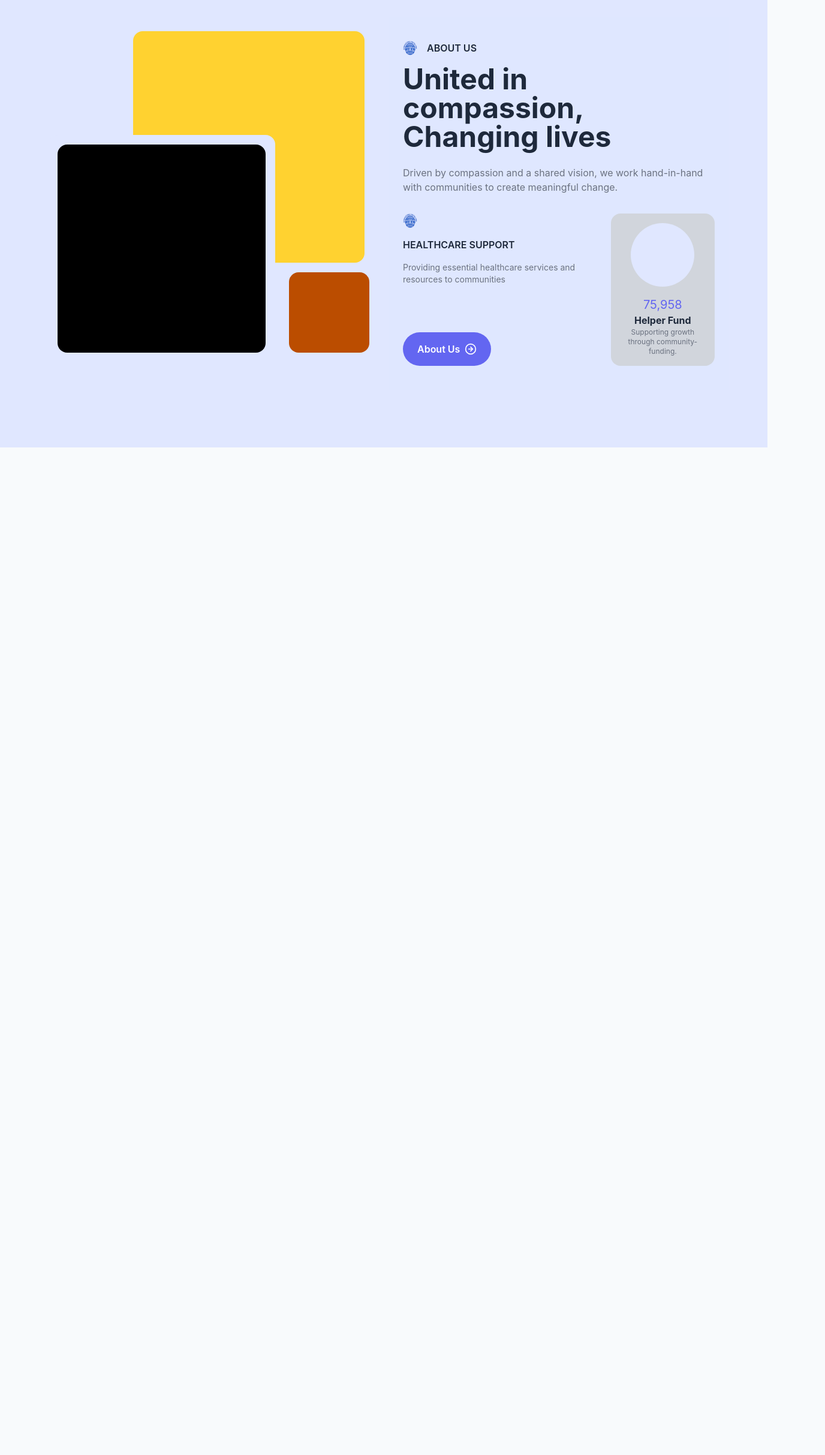
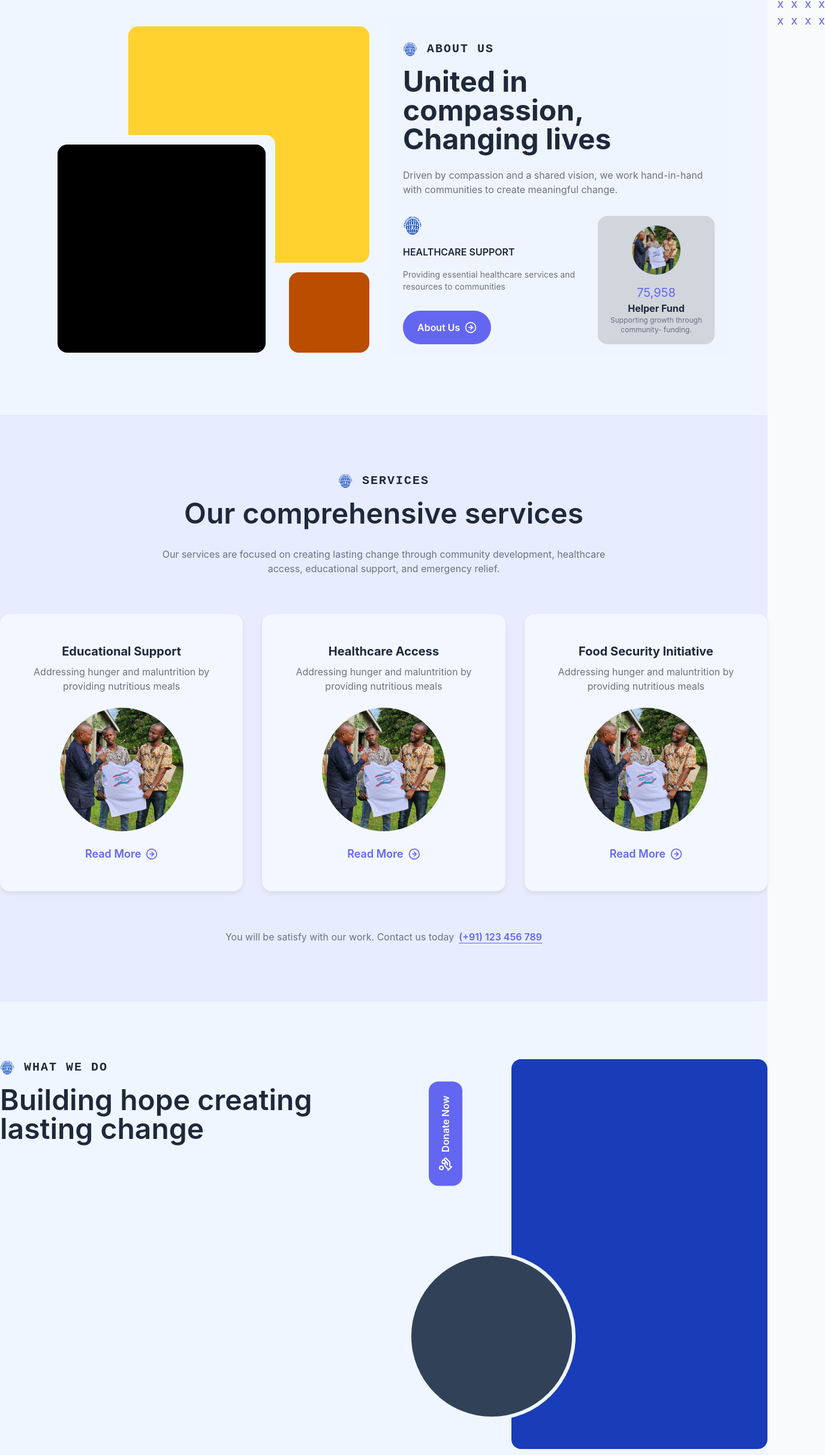
Before and after one commit to Ochiengmorris/lycbo, a Next.js app: page / in a window 1280 px wide. Shown: the part 1059-3485 px from the top of the page at 60% size, 1376 px wide, since content can reach past the window. Before the commit the page ends 1805 px from the top, so only its background shows below. Built offline with nearby package versions, Linux system fonts and the light colour scheme.

Commit message:
2nd page - landing-done

```diff
--- a/src/app/page.tsx
+++ b/src/app/page.tsx
@@ -2,16 +2,14 @@ import HeaderNav from "@/components/HeaderNav";
 import LandingBanner from "@/components/LandingBanner ";
 import Image from "next/image";
 import female_teacher from "@/images/FxmUtvGWcAEpkeQ.jpg";
-import trusted from "@/images/trusted.png";
 import new_logo from "@/images/new_small_logo.png";
 import {
-  Ambulance,
   ArrowRightCircle,
-  ChartSpline,
-  School2,
-  VenusAndMars,
+  HandCoinsIcon,
+  LucideArrowRightCircle,
 } from "lucide-react";
 import { Card } from "@/components/ui/card";
+import Link from "next/link";
 import { Button } from "@/components/ui/button";
 
 export default function Home() {
@@ -22,43 +20,49 @@ export default function Home() {
       </div>
       <LandingBanner />
 
-      <div className="bg-accent py-24">
+      <div className="bg-blue-50 py-24">
         <div className="max-w-7xl mx-auto">
-          <div className="grid md:grid-cols-2 gap-4 px-4 lg:px-16 w-full">
-            <div className="aspect-square overflow-hidden flex flex-col relative p-4 gap-2">
-              {/* <Image
-                src={female_teacher}
-                alt="Education"
-                className="object-cover w-full h-full"
-              /> */}
-              <div className="w-3/4 rounded-2xl place-self-end p-2 aspect-square">
+          <div className="grid grid-cols-1 md:grid-cols-2 gap-4 px-4 xl:px-16 w-full relative">
+            <div className="absolute grid grid-cols-4 gap-x-3 -top-16 -right-24">
+              {["x", "x", "x", "x", "x", "x", "x", "x", "x", "x", "x", "x"].map(
+                (item, index) => (
+                  <span key={index} className="text-primary text-xl">
+                    {item}
+                  </span>
+                )
+              )}
+            </div>
+            <div className="aspect-square overflow-hidden flex flex-col relative p-4 gap-2 rounded-xl">
+              <div className="w-3/4 rounded-2xl place-self-end pb-2 aspect-square">
                 <div className="w-full h-full bg-amber-300 rounded-2xl"></div>
               </div>
               <div className="bg-amber-700 z-10 aspect-square w-1/4 rounded-2xl justify-self-end place-self-end"></div>
-              <div className="absolute -bottom-2 rounded-2xl bg-accent left-4 w-8/12 aspect-square p-4">
+              <div className="absolute -bottom-2 rounded-2xl bg-blue-50 left-4 w-8/12 aspect-square p-4">
                 <div className="bg-black rounded-2xl w-full h-full"></div>
               </div>
             </div>
 
-            <div className=" space-y-4 gap-0 bg-accent/50 px-6 py-10 overflow-hidden">
+            <div className=" gap-0 bg-blue-50/50 px-6 py-10 overflow-hidden aspect-square rounded-xl">
               <div className="flex items-center gap-4 w-full">
                 <Image src={new_logo} alt="logo" className="size-6" />
-                <h3 className="uppercase shrink-0 font-semibold">About us</h3>
+                <h3 className="uppercase shrink-0 font-semibold text-xl font-mono tracking-widest">
+                  About us
+                </h3>
               </div>
 
               <div className="h-full mt-4">
-                <h1 className="text-5xl font-bold">
+                <h1 className=" text-4xl xl:text-5xl font-bold">
                   United in compassion, Changing lives
                 </h1>
-                <p className="mt-6 text-muted-foreground">
+                <p className="mt-4 xl:mt-6 text-muted-foreground">
                   Driven by compassion and a shared vision, we work hand-in-hand
                   with communities to create meaningful change.
                 </p>
 
                 <div className="flex  mt-8 grow">
-                  <div className="w-4/6 justify-between flex flex-col">
+                  <div className="w-5/8 justify-between flex flex-col">
                     <div className="flex flex-col items-start w-full gap-4">
-                      <Image src={new_logo} alt="logo" className="size-6" />
+                      <Image src={new_logo} alt="logo" className="size-8" />
                       <h3 className="uppercase shrink-0 font-semibold">
                         HealthCare Support
                       </h3>
@@ -68,13 +72,15 @@ export default function Home() {
                       </p>
                     </div>
 
-                    <button className="px-6 py-4  rounded-full flex items-center gap-2 group font-semibold transition duration-300 w-fit bg-primary hover:bg-primary/90 text-white cursor-pointer">
+                    <button className="px-6 py-4  rounded-full flex items-center gap-2 group font-semibold transition duration-300 w-fit  bg-primary hover:bg-blue-800 text-white cursor-pointer z-10">
                       About Us
                       <ArrowRightCircle className="size-5 transform group-hover:translate-x-1 transition duration-300" />
                     </button>
                   </div>
                   <div className="flex-1 bg-gray-300 rounded-2xl p-4 w-full">
-                    <div className="bg-accent w-3/4 mx-auto rounded-full aspect-square"></div>
+                    <div className="bg-accent w-2/4 mx-auto rounded-full aspect-square overflow-hidden">
+                      <Image src={female_teacher} alt="female logo" />
+                    </div>
                     <div className="mt-4 text-center">
                       <h3 className="text-xl text-primary">75,958</h3>
                       <h2 className="font-bold">Helper Fund</h2>
@@ -85,44 +91,115 @@ export default function Home() {
                   </div>
                 </div>
               </div>
-              {/* <div className="flex items-center justify-center flex-col border-r border-b">
-                <School2 className="w-8 h-8 text-primary mb-2" />
-                <h2 className="text-sm font-semibold text-center text-primary">
-                  Education and
-                  <br /> Training
-                </h2>
+            </div>
+          </div>
+        </div>
+      </div>
+
+      <div className="bg-accent/70">
+        <div className="max-w-7xl mx-auto py-24 w-full">
+          <div className="flex items-center flex-col">
+            <div className="flex items-center gap-4">
+              <Image src={new_logo} alt="logo" className="size-6" />
+              <h3 className="uppercase text-xl shrink-0 font-semibold font-mono tracking-widest">
+                Services
+              </h3>
+            </div>
+
+            <h1 className="font-semibold text-5xl mt-4">
+              Our comprehensive services
+            </h1>
+            <p className="text-muted-foreground mt-8 text-center">
+              Our services are focused on creating lasting change through
+              community development, healthcare <br /> access, educational
+              support, and emergency relief.
+            </p>
+          </div>
+
+          <div className="grid grid-cols-3 gap-8 mt-16 relative">
+            {[
+              { title: "Educational Support" },
+              { title: "Healthcare Access" },
+              { title: "Food Security Initiative" },
+            ].map((item, index) => (
+              <Card
+                key={index}
+                className="p-12 gap-2 bg-card/50 rounded-2xl border-none group"
+              >
+                <h2 className="font-bold text-xl text-center">{item.title}</h2>
+                <p className="text-muted-foreground text-center">
+                  Addressing hunger and maluntrition by providing nutritious
+                  meals
+                </p>
+
+                <div className="bg-accent w-4/6 mx-auto rounded-full aspect-square overflow-hidden mt-4">
+                  <Image
+                    src={female_teacher}
+                    alt="female logo"
+                    className="group-hover:scale-110 transition duration-300"
+                  />
+                </div>
+
+                <div className="flex justify-center mt-4">
+                  <button className="rounded-full flex items-center gap-2 group font-semibold transition duration-300 w-fit hover:text-gray-700 text-lg text-primary cursor-pointer z-10">
+                    Read More
+                    <LucideArrowRightCircle className="size-5 transform group-hover:translate-x-1 transition duration-300" />
+                  </button>
+                </div>
+              </Card>
+            ))}
+            <div className="absolute grid grid-cols-4 gap-x-3 -bottom-30 -left-24">
+              {["x", "x", "x", "x", "x", "x", "x", "x", "x", "x", "x", "x"].map(
+                (item, index) => (
+                  <span key={index} className="text-primary text-xl">
+                    {item}
+                  </span>
+                )
+              )}
+            </div>
+          </div>
+          <div className=" mt-16 w-full flex justify-center gap-2">
+            <span className="text-muted-foreground text-center">
+              You will be satisfy with our work. Contact us today{" "}
+            </span>{" "}
+            <Link
+              href={"/"}
+              className="underline-offset-4 underline font-semibold text-primary hover:text-gray-700"
+            >
+              (+91) 123 456 789
+            </Link>
+          </div>
+        </div>
+      </div>
+
+      <div className="bg-blue-50">
+        <div className="max-w-7xl mx-auto py-24 w-full">
+          <div className="grid grid-cols-2">
+            <div>
+              <div className="flex items-center gap-4">
+                <Image src={new_logo} alt="logo" className="size-6" />
+                <h3 className="uppercase text-xl shrink-0 font-semibold font-mono tracking-widest">
+                  What we do
+                </h3>
               </div>
-              <div className="flex items-center justify-center flex-col border-b">
-                <School2 className="w-8 h-8 text-primary mb-2" />
-                <h2 className="text-sm font-semibold text-center text-primary">
-                  Child Rights
-                  <br /> Governance
-                </h2>
+
+              <h1 className="font-semibold text-5xl mt-4 tracking-normal">
+                Building hope creating lasting change
+              </h1>
+            </div>
+
+            <div className="relative">
+              <div className="w-4/6 ml-auto bg-blue-800 rounded-2xl h-[650px]"></div>
+              <div className="absolute w-[280px] bg-blue-50 aspect-square rounded-full bottom-12 left-10 p-1.5 overflow-hidden">
+                <div className="bg-slate-700 h-full w-full rounded-full"></div>
               </div>
-              <div className="flex items-center justify-center flex-col border-r border-b">
-                <School2 className="w-8 h-8 text-primary mb-2" />
-                <h2 className="text-sm font-semibold text-center text-primary">
-                  Youth <br /> Development
-                </h2>
+
+              <div className="absolute top-24 left-4">
+                <button className="px-6 py-4 -rotate-90 rounded-2xl flex items-center gap-2 group font-semibold transition duration-300 w-fit bg-primary hover:bg-blue-800 text-white cursor-pointer z-10">
+                  {" "}
+                  <HandCoinsIcon className="size-6" /> Donate Now
+                </button>
               </div>
-              <div className="flex items-center justify-center flex-col border-b">
-                <Ambulance className="w-8 h-8 text-primary mb-2" />
-                <h2 className="text-sm font-semibold text-center text-primary">
-                  Health and <br /> Medical Care
-                </h2>
-              </div>
-              <div className="flex items-center justify-center flex-col border-r">
-                <VenusAndMars className="w-8 h-8 text-primary mb-2" />
-                <h2 className="text-sm font-semibold text-center text-primary">
-                  Gender <br /> Empowerment
-                </h2>
-              </div>
-              <div className="flex items-center justify-center flex-col">
-                <ChartSpline className="w-8 h-8 text-primary mb-2" />
-                <h2 className="text-sm font-semibold text-center text-primary">
-                  Economic <br /> Empowerment
-                </h2>
-              </div> */}
             </div>
           </div>
         </div>
--- a/src/components/LandingBanner .tsx
+++ b/src/components/LandingBanner .tsx
@@ -104,7 +104,7 @@ const LandingBanner = () => {
           Come together with us to change lives for the better.
         </p>
 
-        <button className="px-6 py-4 rounded-full flex items-center gap-2 group font-semibold transition duration-300 w-fit bg-primary hover:bg-primary/90 text-white cursor-pointer">
+        <button className="px-6 py-4 rounded-full flex items-center gap-2 group font-semibold transition duration-300 w-fit bg-primary hover:bg-blue-800 text-white cursor-pointer">
           Partner With Us
           <ArrowRightCircle className="size-5 transform group-hover:translate-x-1 transition duration-300" />
         </button>
```
Also changed, not shown: src/components/HeaderNav.tsx (+6 -62 lines).
